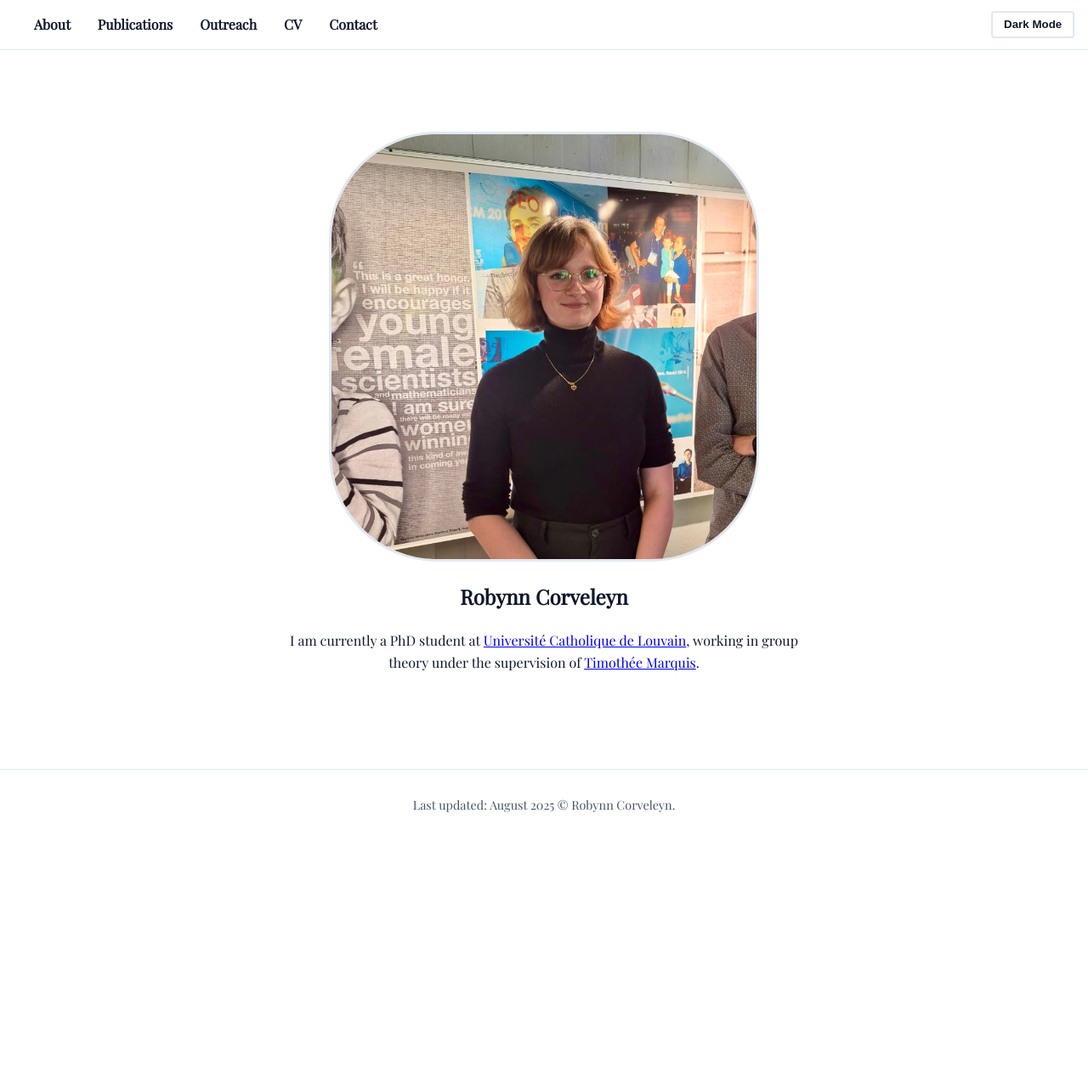
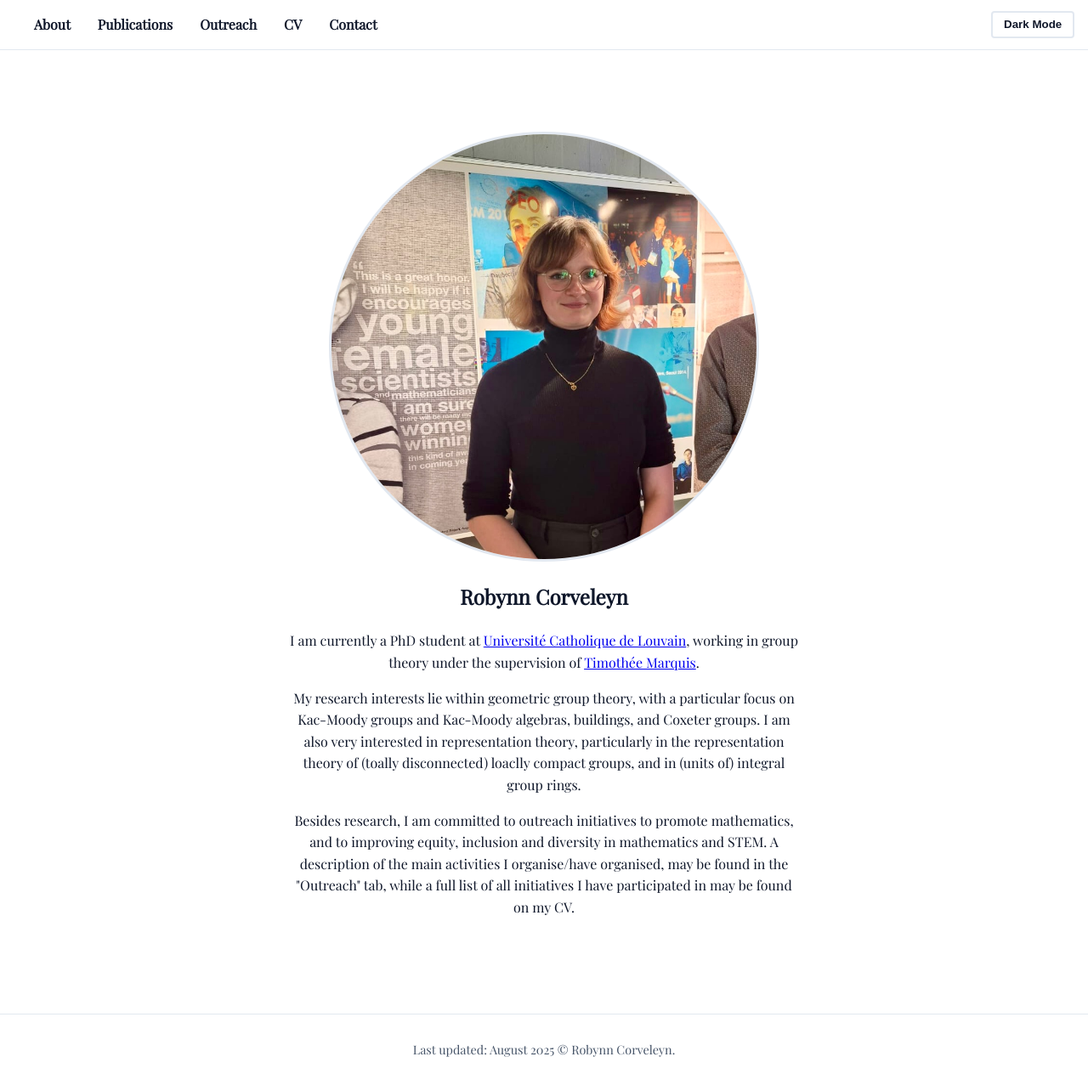
Before and after one commit to robynn-corveleyn/robynn-corveleyn.github.io, a Jekyll site: the page built from index.html, in a window 1280 px wide. Shown: the whole page at 85% size. Built offline with Jekyll 4.4.1, drawn with Linux system fonts in a browser that asks for light colours; before the commit the page ends 990 px from its top, so only the background shows below that.

Commit message:
Update index.html

```diff
--- a/index.html
+++ b/index.html
@@ -5,11 +5,16 @@ title: Home
 
   <main>
     <section id="hero" style="text-align:center; padding:2rem 0;">
-      <img src="{{ '/assets/images/contact-photo.jpg' | relative_url }}" alt="Photo of Robynn Corveleyn" style="width:500px;  border-radius:25%; object-fit:cover;">
+      <img src="{{ '/assets/images/contact-photo.jpg' | relative_url }}" alt="Photo of Robynn Corveleyn" style="width:500px;  border-radius:50%; object-fit:cover;">
       <h1 style="margin-top:1rem;">Robynn Corveleyn</h1>
       <p style="max-width:600px; margin:1rem auto;">
         I am currently a PhD student at <a href= "https://www.uclouvain.be/en/research-institutes/irmp/group-theory" target="_blank" rel="noopener"> Université Catholique de Louvain</a>, working in group theory under the supervision of
         <a href="https://perso.uclouvain.be/timothee.marquis/intro.htm" target="_blank" rel="noopener">Timothée Marquis</a>.
       </p>
+      <p style="max-width:600px; margin:1rem auto;">
+        My research interests lie within geometric group theory, with a particular focus on Kac-Moody groups and Kac-Moody algebras, buildings, and Coxeter groups. I am also very interested in representation theory, particularly in the representation theory of (toally disconnected) loaclly compact groups, and in (units of) integral group rings.
+      </p>
+      <p style="max-width:600px; margin:1rem auto;">
+        Besides research, I am committed to outreach initiatives to promote mathematics, and to improving equity, inclusion and diversity in mathematics and STEM. A description of the main activities I organise/have organised, may be found in the "Outreach" tab, while a full list of all initiatives I have participated in may be found on my CV.
     </section>
   </main>
```
